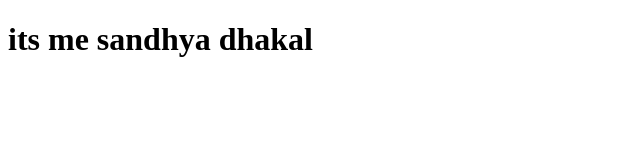
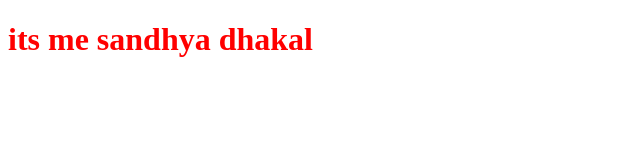
Before and after one commit to sandhyadhakal2059/myfirstrepo, a plain HTML site: page index.html in a window 1280 px wide. Shown: the whole page, without its empty margins (0-640 px from the left). Drawn offline with Linux system fonts and the light colour scheme.

Commit message:
i change the code of index.html

```diff
--- a/index.html
+++ b/index.html
@@ -1,11 +1,12 @@
+<!-- ...existing code... -->
 <!DOCTYPE html>
-<title>
-    sandhya dhakal
-</title>
+<html>
 <head>
-
+    <title>sandhya dhakal</title>
+    <link rel="stylesheet" href="index.css">
 </head>
 <body>
-   <h1>its me sandhya dhakal</h1>
+   <h1 id="sandhya">its me sandhya dhakal</h1>
 </body>
 </html>
+<!-- ...existing code... -->
```
